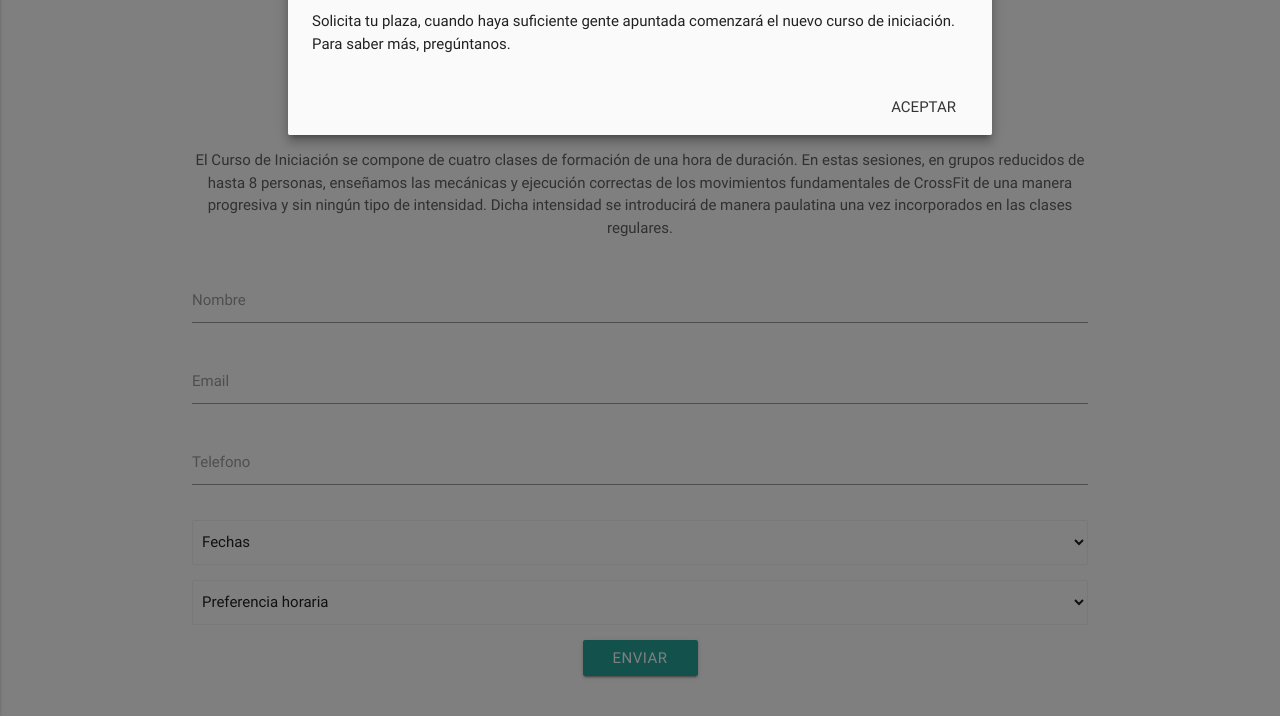
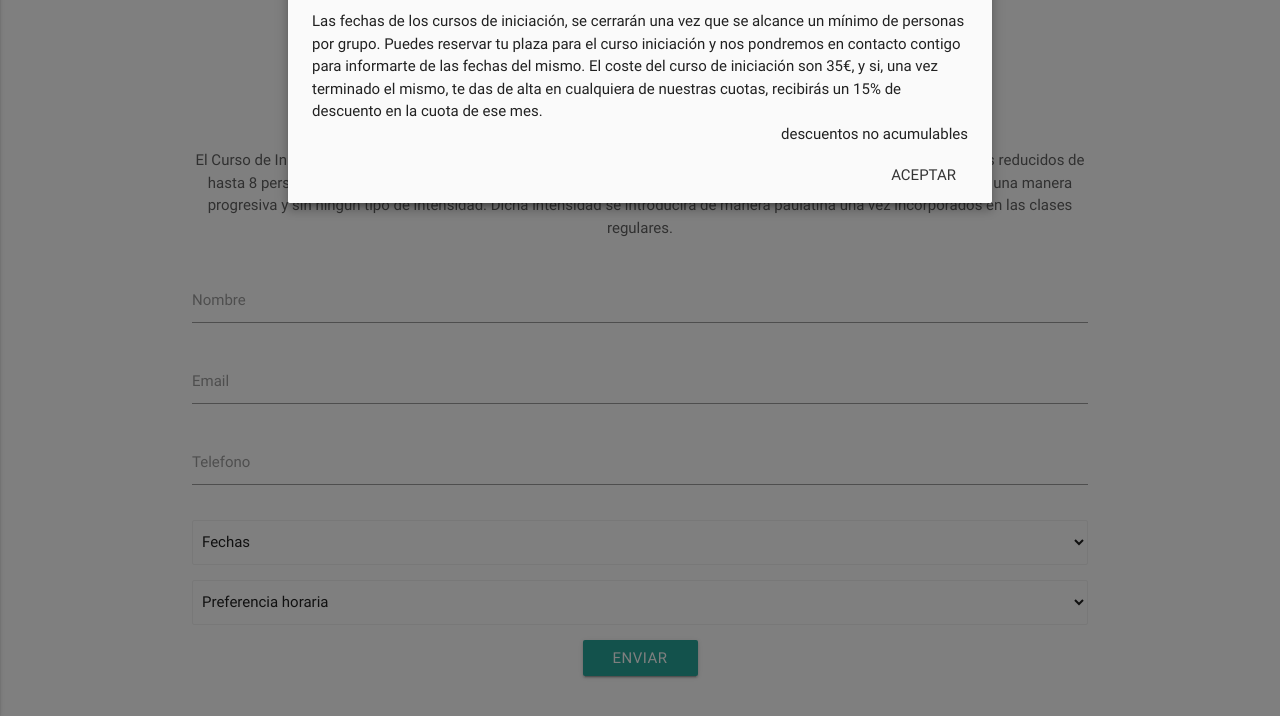
Before and after one commit to Yagouus/heroic-husman, a website: page index.html at #/signup in a window 1280 px wide. Shown: the part 145-861 px from the top of the page. Drawn offline with nearby package versions, Linux system fonts and the light colour scheme; some packages are replaced by stand-ins of ours; a script that the page names is missing.

Commit message:
Modal change

```diff
--- a/views/signup.html
+++ b/views/signup.html
@@ -81,8 +81,11 @@
 <div id="modal1" class="modal">
     <div class="modal-content">
         <h4>¡Atención!</h4>
-        <p>Solicita tu plaza, cuando haya suficiente gente apuntada comenzará el nuevo curso de iniciación.</p>
-        <p>Para saber más, pregúntanos.</p>
+        <p>Las fechas de los cursos de iniciación, se cerrarán una vez que se alcance un mínimo de personas por grupo.
+           Puedes reservar tu plaza para el curso iniciación y nos pondremos en contacto contigo para informarte de las fechas del mismo.
+           El coste del curso de iniciación son 35€, y si, una vez terminado el mismo, te das de alta en cualquiera de nuestras cuotas,
+           recibirás un 15% de descuento en la cuota de ese mes. </p>
+        <p class="right"> descuentos no acumulables </p>
     </div>
     <div class="modal-footer">
         <a href="" class="modal-action modal-close btn-flat">Aceptar</a>
```
